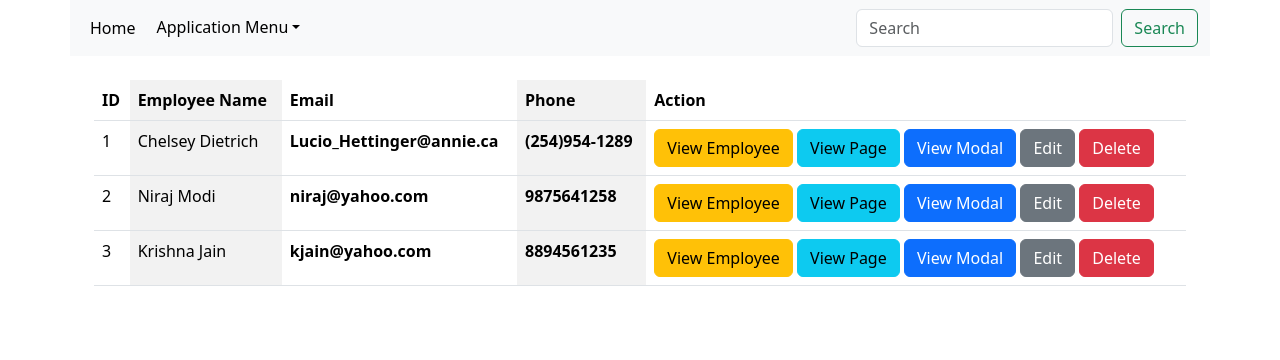
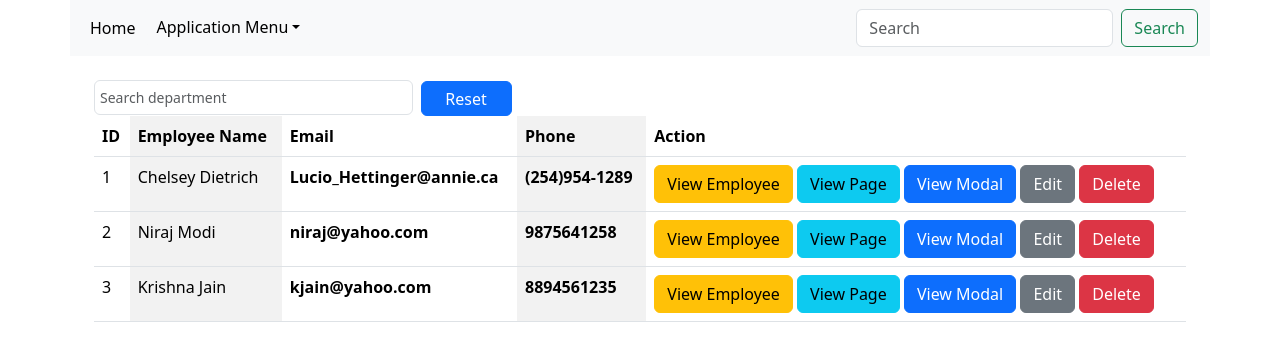
Before and after one commit to gitcoder-23/User-Data-React18, a React (Create React App) app: page /employeelist in a window 1280 px wide. Shown: the top 360 px of the page. Built offline with nearby package versions, Linux system fonts and the light colour scheme; data requests are answered from the project's data file.

Commit message:
search done

```diff
--- a/src/app_using_jsonserver/employeeCrud/EmployeeList.js
+++ b/src/app_using_jsonserver/employeeCrud/EmployeeList.js
@@ -6,6 +6,8 @@ import EmployeeView from './EmployeeView';
 import { useNavigate } from 'react-router-dom';
 import SpinnerComponent from '../../components/SpinnerComponent';
 import ButtonComp from '../../components/ButtonComp';
+import EmployeeSearch from './EmployeeSearch';
+// Search
 
 const EmployeeList = () => {
   const [employeeDatas, setEmployeeDatas] = useState([]);
@@ -14,6 +16,9 @@ const EmployeeList = () => {
   // view modal useState
   const [viewEmployee, setViewEmployee] = useState({});
   const [showModal, setShowModal] = useState(false);
+  // Search
+  const [search, setSearch] = useState('');
+  const [query, setQuery] = useState('');
 
   const navigate = useNavigate();
 
@@ -61,6 +66,18 @@ const EmployeeList = () => {
     navigate(`/employee/detail/${empRes.id}`);
   };
 
+  // Search
+  const getSearch = (e) => {
+    e.preventDefault();
+    setQuery(search);
+    // to reset after search button click
+    setSearch('');
+  };
+
+  const updateSearch = (evt) => {
+    setSearch(evt.target.value);
+  };
+
   return (
     <div className="container">
       {/* View Button start*/}
@@ -70,6 +87,14 @@ const EmployeeList = () => {
         showModal={showModal}
       />
       {/* View Button end*/}
+
+      {/* Search Start */}
+      <EmployeeSearch
+        getSearch={getSearch}
+        updateSearch={updateSearch}
+        search={search}
+      />
+      {/* Search End */}
       {loading === true ? (
         <div
           style={{
@@ -96,7 +121,22 @@ const EmployeeList = () => {
             </thead>
 
             {employeeDatas &&
-              (employeeDatas || []).map((eData, index) => {
+              (employeeDatas || [])
+                .filter((val) => {
+                  // console.log('val-->', val);
+                  if (search === '') {
+                    return val;
+                  } else if (
+                    val.employeename
+                      .toLowerCase()
+                      .includes(search.toLowerCase())
+                  ) {
+                    return val;
+                  } else if (val.search) {
+                    return val;
+                  }
+                })
+                ?.map((eData, index) => {
                   return (
                     <tbody key={eData.id}>
                       <tr>
--- /dev/null
+++ b/src/app_using_jsonserver/employeeCrud/EmployeeSearch.js
@@ -0,0 +1,38 @@
+import React from 'react';
+
+const EmployeeSearch = ({ getSearch, updateSearch, search }) => {
+  return (
+    <div className="col-md-5">
+      <form onSubmit={getSearch} className="search-form">
+        <input
+          className="form-control me-sm-2"
+          placeholder="Search department"
+          style={{
+            height: '35px',
+            display: 'initial',
+            padding: '0 5px',
+            width: '70%',
+            fontSize: '14px',
+          }}
+          type="text"
+          value={search}
+          onChange={updateSearch}
+        />
+
+        <button
+          className="btn btn-primary my-2 my-sm-0"
+          style={{
+            height: '35px',
+            padding: '0 5px',
+            width: '20%',
+          }}
+          type="submit"
+        >
+          Reset
+        </button>
+      </form>
+    </div>
+  );
+};
+
+export default EmployeeSearch;
```
Lines whose indentation alone changed are shown as unchanged.
